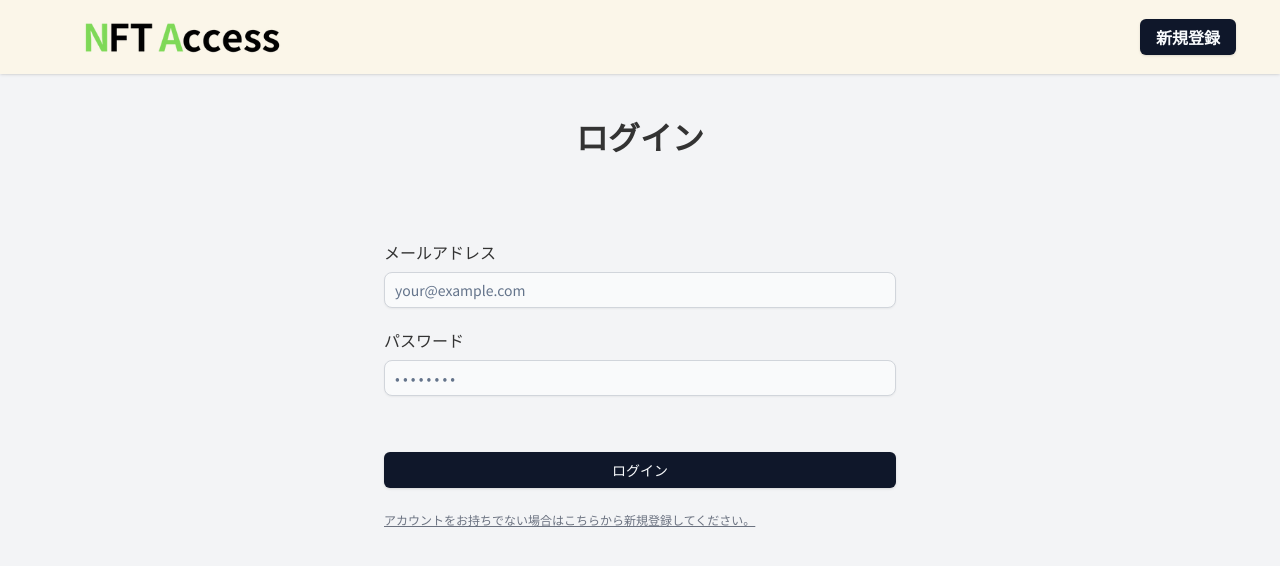
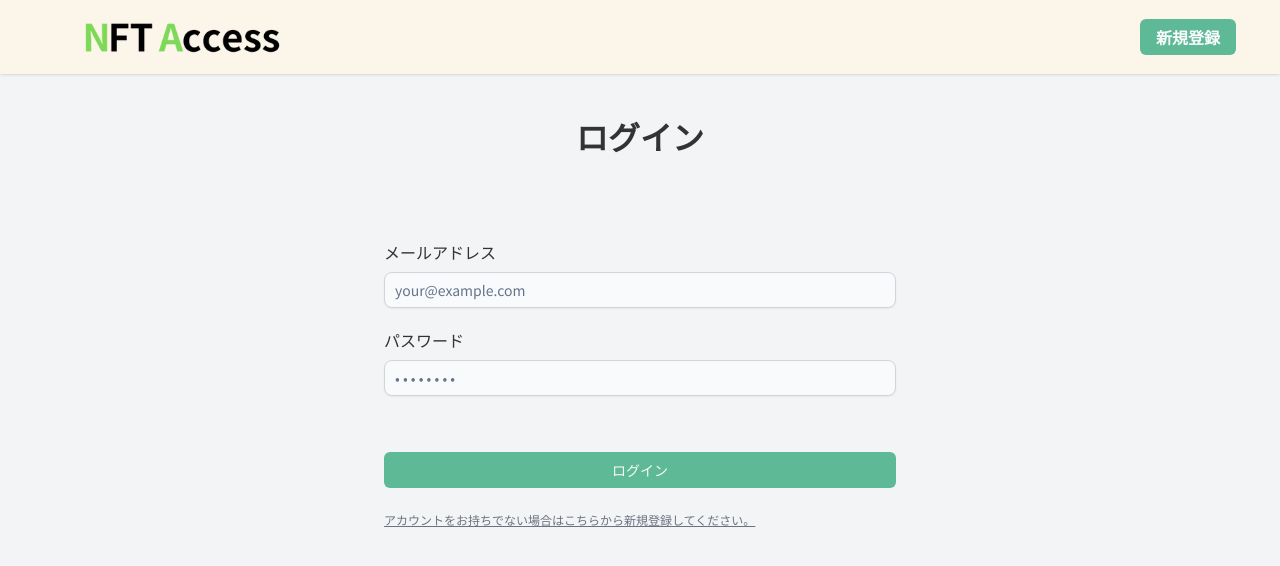
Before and after one commit to maetaku24/nft-access, a Next.js app: page /login in a window 1280 px wide. Shown: the top 566 px of the page. Built offline with nearby package versions, Linux system fonts and the light colour scheme; no server answers.

Commit message:
style: buttonスタイルの変更

```diff
--- a/src/app/_components/ui/button.tsx
+++ b/src/app/_components/ui/button.tsx
@@ -9,12 +9,11 @@ const buttonVariants = cva(
   {
     variants: {
       variant: {
-        default:
-          'bg-primary text-primary-foreground shadow hover:bg-primary/90',
+        default: 'bg-green-300 text-primary-foreground hover:bg-green-300/70',
         destructive:
           'bg-destructive text-destructive-foreground shadow-sm hover:bg-destructive/90',
         outline:
-          'border border-input bg-background shadow-sm hover:bg-accent hover:text-accent-foreground',
+          'border-2 border-green-300 bg-transparent text-green-300 hover:bg-green-300 hover:text-white',
         secondary:
           'bg-secondary text-secondary-foreground shadow-sm hover:bg-secondary/80',
         ghost: 'hover:bg-accent hover:text-accent-foreground',
```
